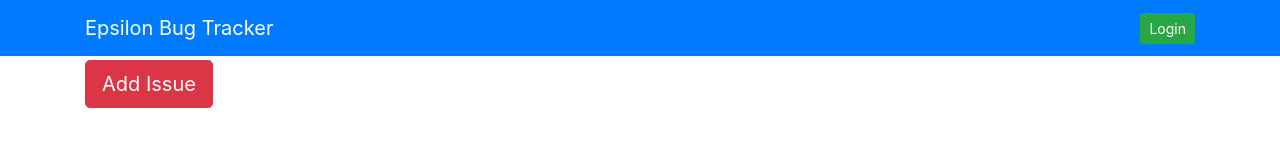
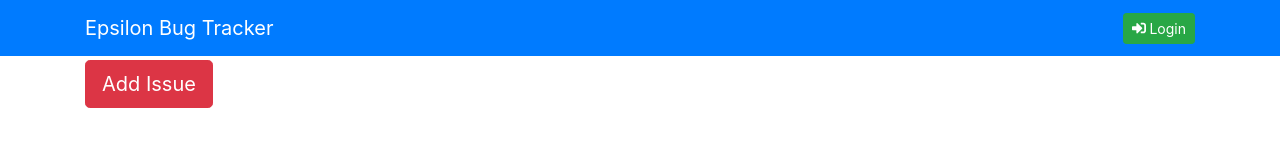
Before and after one commit to MatthewNordstrand/epsilon-bug-tracker, a React (Create React App) app: page / in a window 1280 px wide. Shown: the top 160 px of the page. Built offline with nearby package versions, Linux system fonts and the light colour scheme.

Commit message:
Added font awesome icon to login button

```diff
--- a/src/components/TitleBar.js
+++ b/src/components/TitleBar.js
@@ -1,4 +1,6 @@
 import { Navbar, NavbarBrand } from 'reactstrap';
+import { FontAwesomeIcon } from '@fortawesome/react-fontawesome';
+import { faSignInAlt } from '@fortawesome/free-solid-svg-icons';
 import React, { Component } from 'react';
 
 export default class TitleBar extends Component {
@@ -7,7 +9,7 @@ export default class TitleBar extends Component {
             <Navbar dark color="primary">
                 <div className="container">
                     <NavbarBrand href="/">Epsilon Bug Tracker</NavbarBrand>
-                    <a className="btn btn-success btn-sm" href="#">Login</a>
+                    <a className="btn btn-success btn-sm" href="#"><FontAwesomeIcon icon={faSignInAlt}/> Login</a>
                 </div>
             </Navbar>
         );
```
